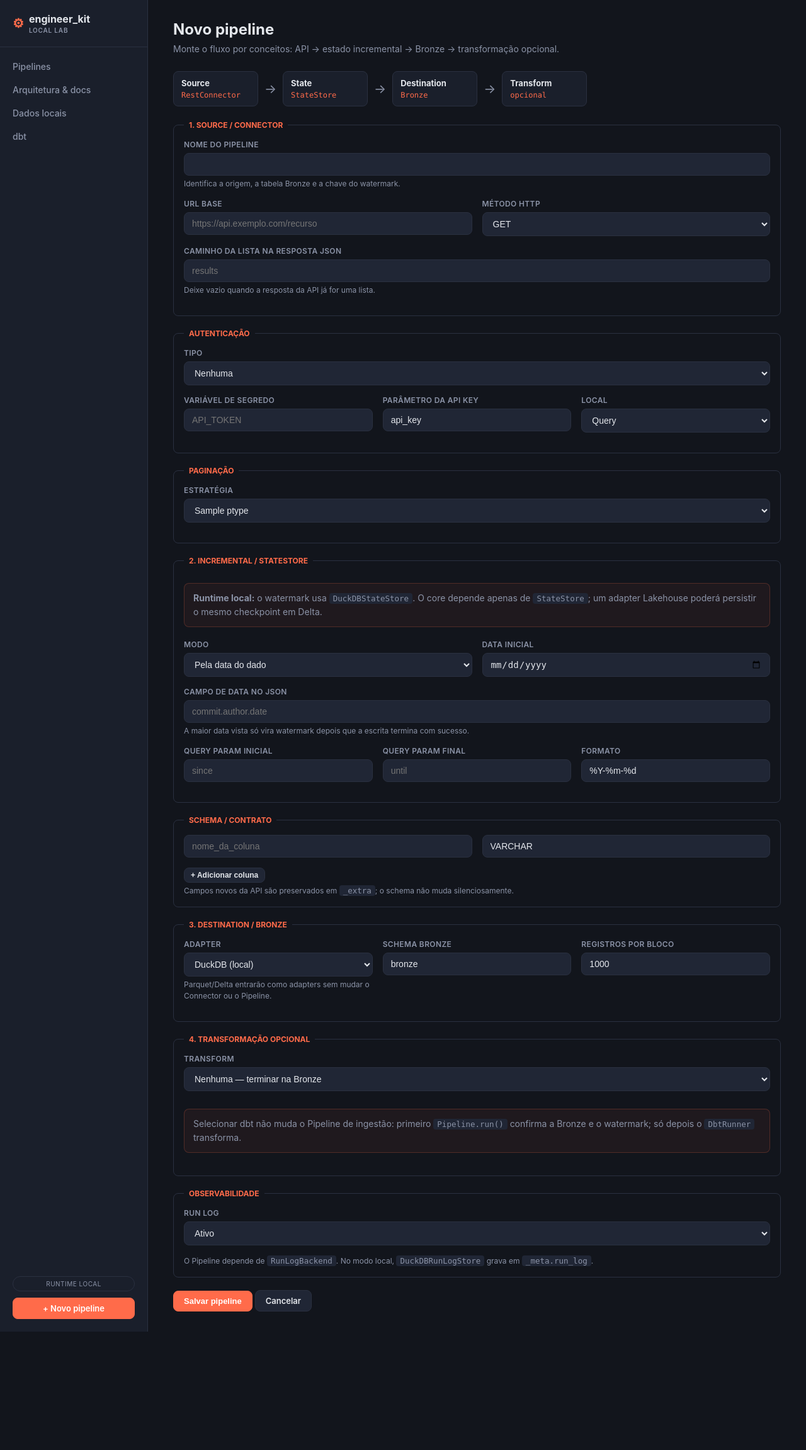
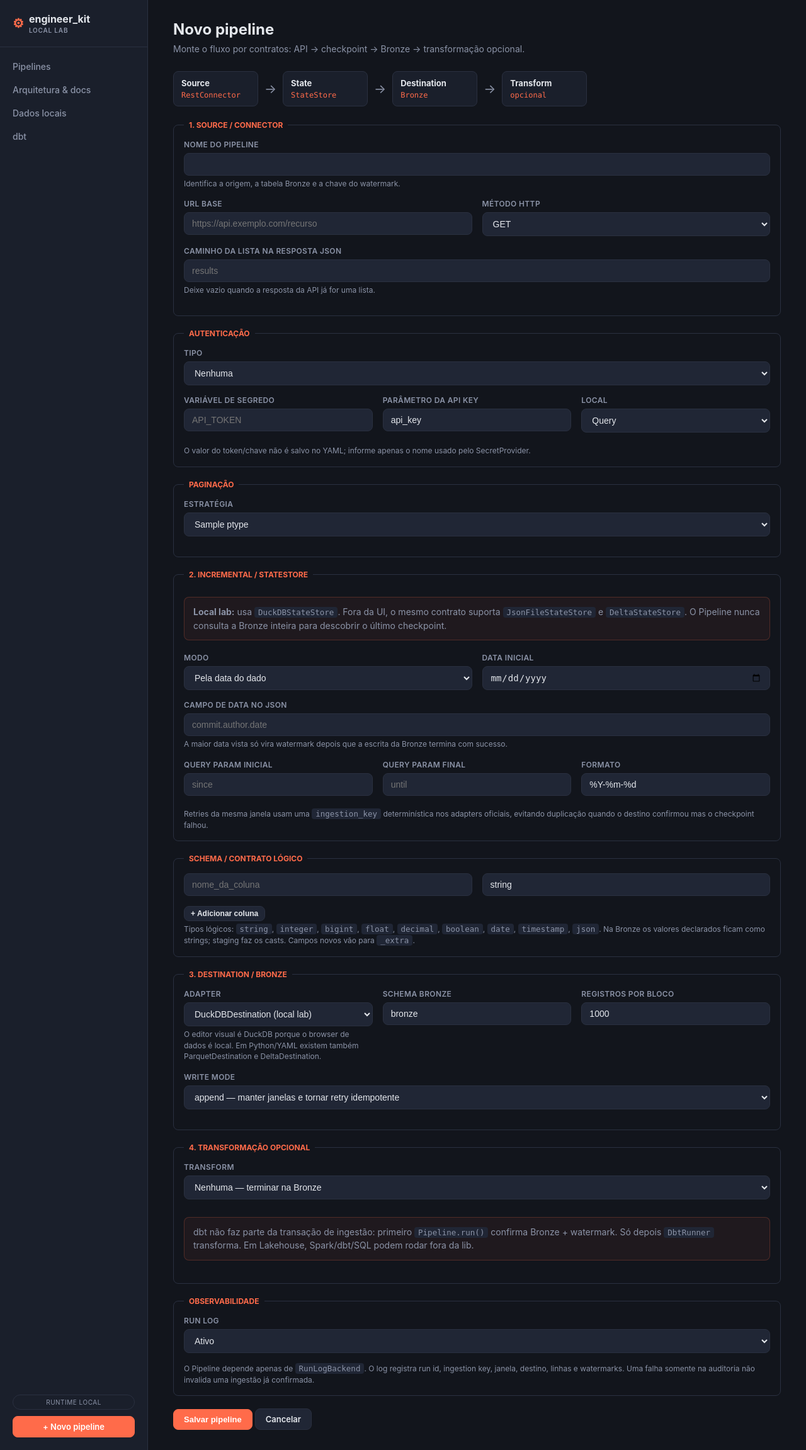
Before and after one commit to Lima-Ricardo/engineer_kit, a FastAPI app: template src/engineer_kit/ui/templates/pipeline_form.html in a window 1280 px wide. Shown: the whole page at 63% size. Before the commit the page ends 2115 px from the top, so only its background shows below. Run offline with FastAPI, Linux system fonts and the light colour scheme; the template is opened without the code that fills it: most values are stand-ins (such as "Sample title", 1, 10 or a date in 2020).

Commit message:
Align local pipeline editor with logical types write modes and retry model

```diff
--- a/src/engineer_kit/ui/templates/pipeline_form.html
+++ b/src/engineer_kit/ui/templates/pipeline_form.html
@@ -2,7 +2,7 @@
 {% block title %}{{ "Editar" if config else "Novo" }} pipeline - engineer_kit{% endblock %}
 {% block content %}
 <h1>{{ "Editar pipeline" if config else "Novo pipeline" }}</h1>
-<p class="subtitle">Monte o fluxo por conceitos: API → estado incremental → Bronze → transformação opcional.</p>
+<p class="subtitle">Monte o fluxo por contratos: API → checkpoint → Bronze → transformação opcional.</p>
 
 {% if error %}<div class="error-box">{{ error }}</div>{% endif %}
 
@@ -25,20 +25,41 @@
             <div class="field-hint">Identifica a origem, a tabela Bronze e a chave do watermark.</div>
         </div>
         <div class="field-row">
-            <div class="field"><label>URL base</label><input type="text" name="base_url" value="{{ config.connector.base_url if config else '' }}" placeholder="https://api.exemplo.com/recurso" required></div>
-            <div class="field"><label>Método HTTP</label><select name="method"><option value="GET" {{ "selected" if config and config.connector.method == "GET" else "" }}>GET</option><option value="POST" {{ "selected" if config and config.connector.method == "POST" else "" }}>POST</option></select></div>
+            <div class="field">
+                <label>URL base</label>
+                <input type="text" name="base_url" value="{{ config.connector.base_url if config else '' }}" placeholder="https://api.exemplo.com/recurso" required>
+            </div>
+            <div class="field">
+                <label>Método HTTP</label>
+                <select name="method">
+                    <option value="GET" {{ "selected" if config and config.connector.method == "GET" else "" }}>GET</option>
+                    <option value="POST" {{ "selected" if config and config.connector.method == "POST" else "" }}>POST</option>
+                </select>
+            </div>
         </div>
-        <div class="field"><label>Caminho da lista na resposta JSON</label><input type="text" name="records_path" value="{{ config.connector.records_path if config and config.connector.records_path else '' }}" placeholder="results"><div class="field-hint">Deixe vazio quando a resposta da API já for uma lista.</div></div>
+        <div class="field">
+            <label>Caminho da lista na resposta JSON</label>
+            <input type="text" name="records_path" value="{{ config.connector.records_path if config and config.connector.records_path else '' }}" placeholder="results">
+            <div class="field-hint">Deixe vazio quando a resposta da API já for uma lista.</div>
+        </div>
     </fieldset>
 
     <fieldset>
         <legend>Autenticação</legend>
-        <div class="field"><label>Tipo</label><select name="auth_type"><option value="none" {{ "selected" if config and config.connector.auth.type == "none" else "" }}>Nenhuma</option><option value="bearer" {{ "selected" if config and config.connector.auth.type == "bearer" else "" }}>Bearer token</option><option value="api_key" {{ "selected" if config and config.connector.auth.type == "api_key" else "" }}>API key</option></select></div>
+        <div class="field">
+            <label>Tipo</label>
+            <select name="auth_type">
+                <option value="none" {{ "selected" if config and config.connector.auth.type == "none" else "" }}>Nenhuma</option>
+                <option value="bearer" {{ "selected" if config and config.connector.auth.type == "bearer" else "" }}>Bearer token</option>
+                <option value="api_key" {{ "selected" if config and config.connector.auth.type == "api_key" else "" }}>API key</option>
+            </select>
+        </div>
         <div class="field-row">
             <div class="field"><label>Variável de segredo</label><input type="text" name="auth_secret_key" value="{{ config.connector.auth.secret_key if config and config.connector.auth.secret_key else '' }}" placeholder="API_TOKEN"></div>
             <div class="field"><label>Parâmetro da API key</label><input type="text" name="auth_param_name" value="{{ config.connector.auth.param_name if config else 'api_key' }}"></div>
             <div class="field"><label>Local</label><select name="auth_location"><option value="query" {{ "selected" if config and config.connector.auth.location == "query" else "" }}>Query</option><option value="header" {{ "selected" if config and config.connector.auth.location == "header" else "" }}>Header</option></select></div>
         </div>
+        <div class="field-hint">O valor do token/chave não é salvo no YAML; informe apenas o nome usado pelo SecretProvider.</div>
     </fieldset>
 
     <fieldset>
@@ -54,41 +75,54 @@
 
     <fieldset>
         <legend>2. Incremental / StateStore</legend>
-        <div class="architecture-note"><strong>Runtime local:</strong> o watermark usa <code>DuckDBStateStore</code>. O core depende apenas de <code>StateStore</code>; um adapter Lakehouse poderá persistir o mesmo checkpoint em Delta.</div>
-        <div class="field-row"><div class="field"><label>Modo</label><select name="incremental_mode" id="incremental_mode"><option value="data_date" {{ "selected" if config and config.connector.incremental.mode == "data_date" else "" }}>Pela data do dado</option><option value="ingestion_date" {{ "selected" if config and config.connector.incremental.mode == "ingestion_date" else "" }}>Pela data da ingestão</option></select></div><div class="field"><label>Data inicial</label><input type="date" name="initial_start" value="{{ config.connector.incremental.initial_start if config and config.connector.incremental.initial_start else '' }}"></div></div>
-        <div class="field" id="date_field_wrapper"><label>Campo de data no JSON</label><input type="text" name="date_field" value="{{ config.connector.incremental.date_field if config and config.connector.incremental.date_field else '' }}" placeholder="commit.author.date"><div class="field-hint">A maior data vista só vira watermark depois que a escrita termina com sucesso.</div></div>
+        <div class="architecture-note"><strong>Local lab:</strong> usa <code>DuckDBStateStore</code>. Fora da UI, o mesmo contrato suporta <code>JsonFileStateStore</code> e <code>DeltaStateStore</code>. O Pipeline nunca consulta a Bronze inteira para descobrir o último checkpoint.</div>
+        <div class="field-row">
+            <div class="field"><label>Modo</label><select name="incremental_mode" id="incremental_mode"><option value="data_date" {{ "selected" if config and config.connector.incremental.mode == "data_date" else "" }}>Pela data do dado</option><option value="ingestion_date" {{ "selected" if config and config.connector.incremental.mode == "ingestion_date" else "" }}>Pela data da ingestão</option></select></div>
+            <div class="field"><label>Data inicial</label><input type="date" name="initial_start" value="{{ config.connector.incremental.initial_start if config and config.connector.incremental.initial_start else '' }}"></div>
+        </div>
+        <div class="field" id="date_field_wrapper"><label>Campo de data no JSON</label><input type="text" name="date_field" value="{{ config.connector.incremental.date_field if config and config.connector.incremental.date_field else '' }}" placeholder="commit.author.date"><div class="field-hint">A maior data vista só vira watermark depois que a escrita da Bronze termina com sucesso.</div></div>
         <div class="field-row"><div class="field"><label>Query param inicial</label><input type="text" name="date_param_start" value="{{ config.connector.date_params.start if config and config.connector.date_params.start else '' }}" placeholder="since"></div><div class="field"><label>Query param final</label><input type="text" name="date_param_end" value="{{ config.connector.date_params.end if config and config.connector.date_params.end else '' }}" placeholder="until"></div><div class="field"><label>Formato</label><input type="text" name="date_param_format" value="{{ config.connector.date_params.format if config else '%Y-%m-%d' }}"></div></div>
+        <div class="field-hint">Retries da mesma janela usam uma <code>ingestion_key</code> determinística nos adapters oficiais, evitando duplicação quando o destino confirmou mas o checkpoint falhou.</div>
     </fieldset>
 
     <fieldset>
-        <legend>Schema / contrato</legend>
-        <div id="columns-container">{% if config and config.columns %}{% for col in config.columns %}<div class="field-row column-row"><div class="field"><input type="text" name="column_name" value="{{ col.name }}" placeholder="nome_da_coluna"></div><div class="field"><input type="text" name="column_dtype" value="{{ col.dtype }}" placeholder="VARCHAR"></div></div>{% endfor %}{% else %}<div class="field-row column-row"><div class="field"><input type="text" name="column_name" placeholder="nome_da_coluna"></div><div class="field"><input type="text" name="column_dtype" value="VARCHAR"></div></div>{% endif %}</div>
+        <legend>Schema / contrato lógico</legend>
+        <div id="columns-container">
+            {% if config and config.columns %}
+                {% for col in config.columns %}
+                <div class="field-row column-row"><div class="field"><input type="text" name="column_name" value="{{ col.name }}" placeholder="nome_da_coluna"></div><div class="field"><input type="text" name="column_dtype" value="{{ col.dtype }}" placeholder="string"></div></div>
+                {% endfor %}
+            {% else %}
+                <div class="field-row column-row"><div class="field"><input type="text" name="column_name" placeholder="nome_da_coluna"></div><div class="field"><input type="text" name="column_dtype" value="string"></div></div>
+            {% endif %}
+        </div>
         <button type="button" class="btn btn-sm" id="add-column">+ Adicionar coluna</button>
-        <div class="field-hint">Campos novos da API são preservados em <code>_extra</code>; o schema não muda silenciosamente.</div>
+        <div class="field-hint">Tipos lógicos: <code>string</code>, <code>integer</code>, <code>bigint</code>, <code>float</code>, <code>decimal</code>, <code>boolean</code>, <code>date</code>, <code>timestamp</code>, <code>json</code>. Na Bronze os valores declarados ficam como strings; staging faz os casts. Campos novos vão para <code>_extra</code>.</div>
     </fieldset>
 
     <fieldset>
         <legend>3. Destination / Bronze</legend>
         <div class="field-row">
-            <div class="field"><label>Adapter</label><select name="destination_type"><option value="duckdb" selected>DuckDB (local)</option></select><div class="field-hint">Parquet/Delta entrarão como adapters sem mudar o Connector ou o Pipeline.</div></div>
+            <div class="field"><label>Adapter</label><select name="destination_type"><option value="duckdb" selected>DuckDBDestination (local lab)</option></select><div class="field-hint">O editor visual é DuckDB porque o browser de dados é local. Em Python/YAML existem também ParquetDestination e DeltaDestination.</div></div>
             <div class="field"><label>Schema Bronze</label><input type="text" name="destination_schema" value="{{ config.destination.schema if config else 'bronze' }}"></div>
             <div class="field"><label>Registros por bloco</label><input type="number" name="batch_size" value="{{ config.destination.batch_size if config else 1000 }}"></div>
         </div>
+        <div class="field"><label>Write mode</label><select name="write_mode"><option value="append" {{ "selected" if not config or config.destination.write_mode == "append" else "" }}>append — manter janelas e tornar retry idempotente</option><option value="overwrite" {{ "selected" if config and config.destination.write_mode == "overwrite" else "" }}>overwrite — substituir toda a tabela</option></select></div>
     </fieldset>
 
     <fieldset>
         <legend>4. Transformação opcional</legend>
         <div class="field-row">
             <div class="field"><label>Transform</label><select name="transform_type" id="transform_type"><option value="none" {{ "selected" if not config or config.transform.type == "none" else "" }}>Nenhuma — terminar na Bronze</option><option value="dbt" {{ "selected" if config and config.transform.type == "dbt" else "" }}>dbt — staging → silver → gold</option></select></div>
-            <div class="field" id="dbt_select_wrapper"><label>dbt --select (opcional)</label><input type="text" name="dbt_select" value="{{ config.transform.select if config and config.transform.select else '' }}" placeholder="tag:daily ou model_name"><div class="field-hint">Projeto local: {{ "encontrado" if dbt_available else "não encontrado ainda" }}. Instale <code>engineer_kit[dbt]</code> ou <code>engineer_kit[local]</code> para executar.</div></div>
+            <div class="field" id="dbt_select_wrapper"><label>dbt --select (opcional)</label><input type="text" name="dbt_select" value="{{ config.transform.select if config and config.transform.select else '' }}" placeholder="tag:daily ou model_name"><div class="field-hint">Projeto local: {{ "encontrado" if dbt_available else "não encontrado ainda" }}. Instale <code>engineer_kit[dbt]</code> ou <code>engineer_kit[local]</code>.</div></div>
         </div>
-        <div class="architecture-note">Selecionar dbt não muda o Pipeline de ingestão: primeiro <code>Pipeline.run()</code> confirma a Bronze e o watermark; só depois o <code>DbtRunner</code> transforma.</div>
+        <div class="architecture-note">dbt não faz parte da transação de ingestão: primeiro <code>Pipeline.run()</code> confirma Bronze + watermark. Só depois <code>DbtRunner</code> transforma. Em Lakehouse, Spark/dbt/SQL podem rodar fora da lib.</div>
     </fieldset>
 
     <fieldset>
         <legend>Observabilidade</legend>
         <div class="field"><label>Run log</label><select name="run_log"><option value="on" {{ "selected" if not config or config.run_log else "" }}>Ativo</option><option value="off" {{ "selected" if config and not config.run_log else "" }}>Desligado</option></select></div>
-        <div class="field-hint">O Pipeline depende de <code>RunLogBackend</code>. No modo local, <code>DuckDBRunLogStore</code> grava em <code>_meta.run_log</code>.</div>
+        <div class="field-hint">O Pipeline depende apenas de <code>RunLogBackend</code>. O log registra run id, ingestion key, janela, destino, linhas e watermarks. Uma falha somente na auditoria não invalida uma ingestão já confirmada.</div>
     </fieldset>
 
     <button type="submit" class="btn btn-primary">Salvar pipeline</button>
@@ -99,8 +133,10 @@
 function updatePaginationFields(){const type=document.getElementById('pagination_type').value;document.querySelectorAll('.pagination-fields').forEach(el=>el.classList.toggle('active',el.dataset.type===type));}
 function updateDateField(){document.getElementById('date_field_wrapper').style.display=document.getElementById('incremental_mode').value==='data_date'?'block':'none';}
 function updateTransform(){document.getElementById('dbt_select_wrapper').style.display=document.getElementById('transform_type').value==='dbt'?'block':'none';}
-document.getElementById('pagination_type').addEventListener('change',updatePaginationFields);document.getElementById('incremental_mode').addEventListener('change',updateDateField);document.getElementById('transform_type').addEventListener('change',updateTransform);
-document.getElementById('add-column').addEventListener('click',function(){const row=document.createElement('div');row.className='field-row column-row';row.innerHTML='<div class="field"><input type="text" name="column_name" placeholder="nome_da_coluna"></div><div class="field"><input type="text" name="column_dtype" value="VARCHAR"></div>';document.getElementById('columns-container').appendChild(row);});
+document.getElementById('pagination_type').addEventListener('change',updatePaginationFields);
+document.getElementById('incremental_mode').addEventListener('change',updateDateField);
+document.getElementById('transform_type').addEventListener('change',updateTransform);
+document.getElementById('add-column').addEventListener('click',function(){const row=document.createElement('div');row.className='field-row column-row';row.innerHTML='<div class="field"><input type="text" name="column_name" placeholder="nome_da_coluna"></div><div class="field"><input type="text" name="column_dtype" value="string"></div>';document.getElementById('columns-container').appendChild(row);});
 updatePaginationFields();updateDateField();updateTransform();
 </script>
 {% endblock %}
```
